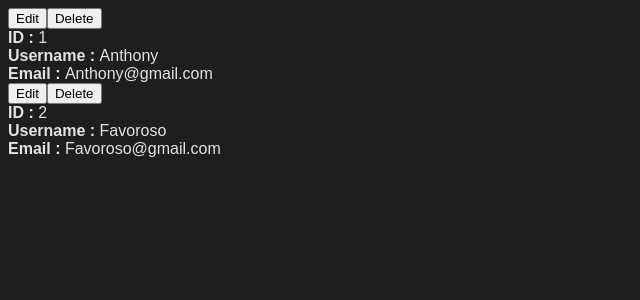
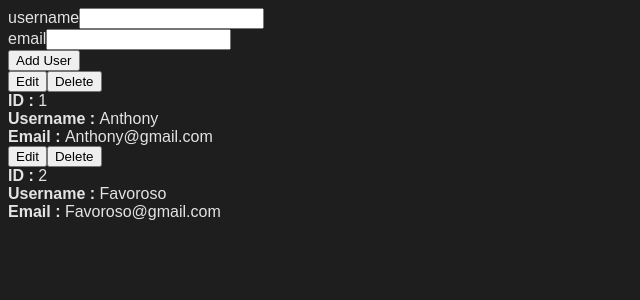
Before and after one commit to O-Reed/React-Practice, a React (Vite) app: page / in a window 1280 px wide. Shown: the top 300 px of the page, without its empty margins (0-640 px from the left). Built offline with nearby package versions, Linux system fonts and the light colour scheme.

Commit message:
Anthony_State_Management_Add_feature

```diff
--- a/src/App.jsx
+++ b/src/App.jsx
@@ -80,6 +80,10 @@ function App() {
       email: "Favoroso@gmail.com",
     },
   ]);
+
+  const [username, setUsername] = useState("");
+  const [email, setEmail] = useState("");
+  const [count, setCount] = useState(3);
   // console.log(users);
   return (
     <div>
@@ -101,8 +105,36 @@ function App() {
       /> */}
       {/* <LoginForm /> */}
       {/* <RegisterForm /> */}
-      {users.map((user) => (
-        <UserDetails key={user.id} user={user} setUsers={setUsers} />
+      <form
+        onSubmit={(e) => {
+          e.preventDefault();
+          const newUser = { id: count, username, email };
+          setCount((currentcount) => currentcount + 1);
+          setUsers((currentUsersState) => [...currentUsersState, newUser]);
+        }}
+      >
+        <div>
+          <label htmlFor="username">username</label>
+          <input
+            name="username"
+            id="username"
+            value={username}
+            onChange={(e) => setUsername(e.target.value)}
+          />
+        </div>
+        <div>
+          <label htmlFor="email">email</label>
+          <input
+            name="email"
+            id="email"
+            value={email}
+            onChange={(e) => setEmail(e.target.value)}
+          />
+        </div>
+        <button>Add User</button>
+      </form>
+      {users.map((user, index) => (
+        <UserDetails key={index} user={user} setUsers={setUsers} />
       ))}
     </div>
   );
```
